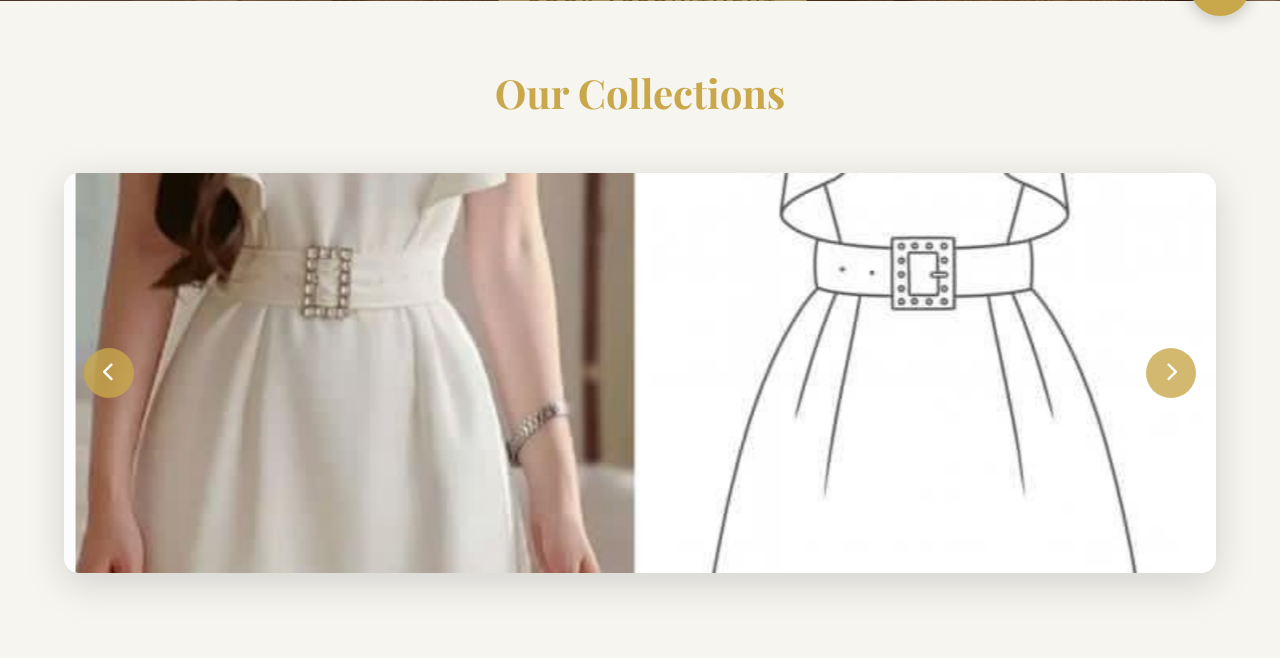
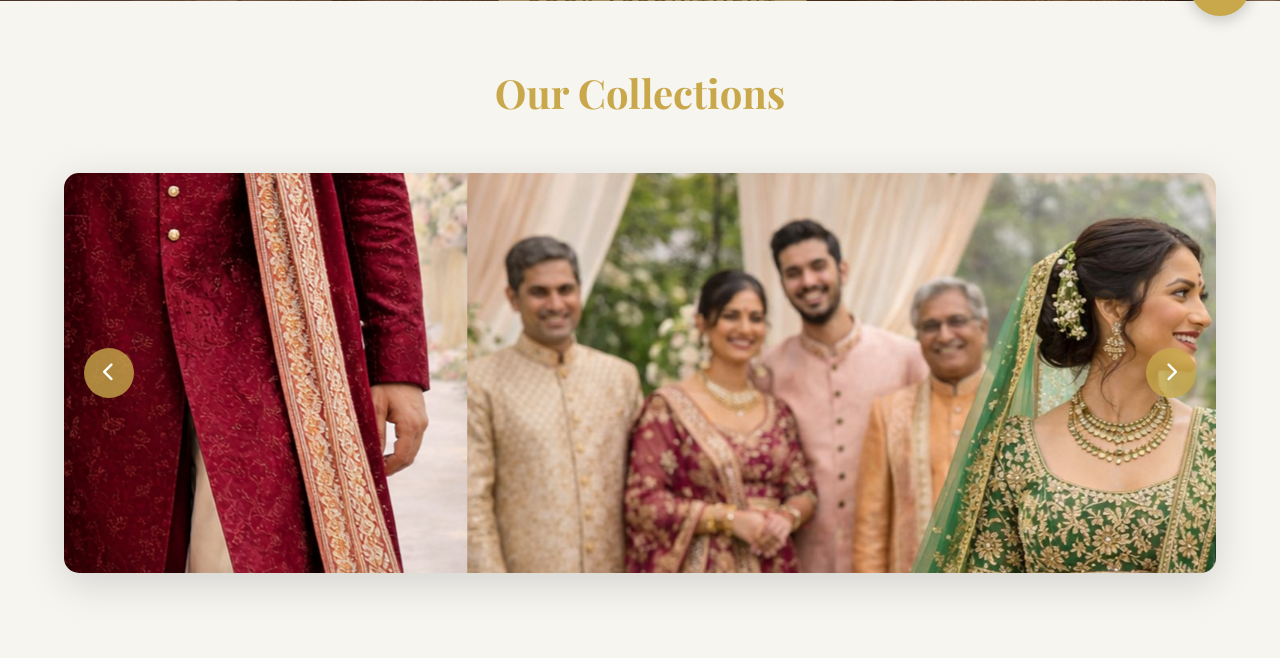
Before and after one commit to mohitkapila07-code/aum-creation, a FastAPI app: page / in a window 1280 px wide. Shown: the part 754-1412 px from the top of the page. Run offline with FastAPI, Linux system fonts and the light colour scheme; parts of the project's set-up code (start-up, migrations or seed data) failed here and were passed over.

Commit message:
Replace home slider with new bridal images

```diff
--- a/templates/index.html
+++ b/templates/index.html
@@ -91,7 +91,7 @@
         .slider-container{position:relative;width:100%;overflow:hidden;border-radius:15px;box-shadow:0 10px 40px rgba(0,0,0,.15)}
         .slider-wrapper{display:flex;animation:slide 20s infinite linear}
         .slider-item{min-width:100%;height:400px;object-fit:cover;flex-shrink:0}
-        @keyframes slide{0%{transform:translateX(0)}100%{transform:translateX(-300%)}}
+        @keyframes slide{0%{transform:translateX(0)}100%{transform:translateX(-500%)}}
         .slider-wrapper:hover{animation-play-state:paused}
         .slider-nav{position:absolute;top:50%;transform:translateY(-50%);width:100%;display:flex;justify-content:space-between;padding:0 20px;pointer-events:none;z-index:10}
         .slider-btn{background:rgba(201,168,76,.8);color:var(--white);border:none;width:50px;height:50px;border-radius:50%;font-size:1.2rem;cursor:pointer;transition:all .3s;pointer-events:all}
@@ -148,16 +148,15 @@
     </div>
     <div class="slider-container">
         <div class="slider-wrapper" id="sliderWrapper">
-            <img src="/static/images/design1.jpg" alt="Bridal Design 1" class="slider-item" loading="lazy">
-            <img src="/static/images/design2.jpg" alt="Bridal Design 2" class="slider-item" loading="lazy">
-            <img src="/static/images/design3.jpg" alt="Bridal Design 3" class="slider-item" loading="lazy">
-            <img src="/static/images/design4.jpg" alt="Bridal Design 4" class="slider-item" loading="lazy">
-            <img src="/static/images/design5.jpg" alt="Bridal Design 5" class="slider-item" loading="lazy">
-            <img src="/static/images/design6.jpg" alt="Bridal Design 6" class="slider-item" loading="lazy">
-            <!-- Repeat for infinite scroll -->
-            <img src="/static/images/design1.jpg" alt="Bridal Design 1" class="slider-item" loading="lazy">
-            <img src="/static/images/design2.jpg" alt="Bridal Design 2" class="slider-item" loading="lazy">
-            <img src="/static/images/design3.jpg" alt="Bridal Design 3" class="slider-item" loading="lazy">
+            <img src="/static/images/hero-slide1.jpg" alt="Bridal Collection 1" class="slider-item" loading="lazy">
+            <img src="/static/images/hero-slide2.jpg" alt="Bridal Collection 2" class="slider-item" loading="lazy">
+            <img src="/static/images/hero-slide3.jpg" alt="Bridal Collection 3" class="slider-item" loading="lazy">
+            <img src="/static/images/hero-slide4.jpg" alt="Bridal Collection 4" class="slider-item" loading="lazy">
+            <img src="/static/images/hero-slide5.jpg" alt="Bridal Collection 5" class="slider-item" loading="lazy">
+            <!-- duplicates for seamless loop -->
+            <img src="/static/images/hero-slide1.jpg" alt="Bridal Collection 1" class="slider-item" loading="lazy">
+            <img src="/static/images/hero-slide2.jpg" alt="Bridal Collection 2" class="slider-item" loading="lazy">
+            <img src="/static/images/hero-slide3.jpg" alt="Bridal Collection 3" class="slider-item" loading="lazy">
         </div>
         <div class="slider-nav">
             <button class="slider-btn" id="prevBtn" onclick="moveSlider(-1)"><i class="fas fa-chevron-left"></i></button>
```
Also changed, not shown: static/images/hero-slide1.jpg (added), static/images/hero-slide2.jpg (added), static/images/hero-slide3.jpg (added), static/images/hero-slide4.jpg (added), static/images/hero-slide5.jpg (added).
